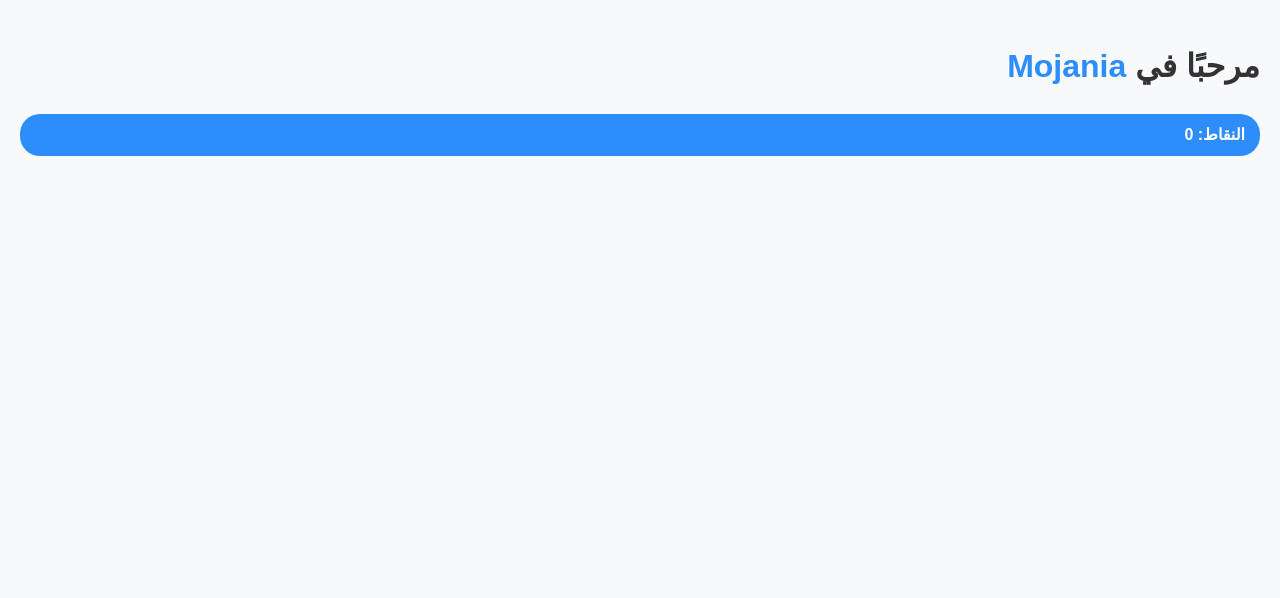
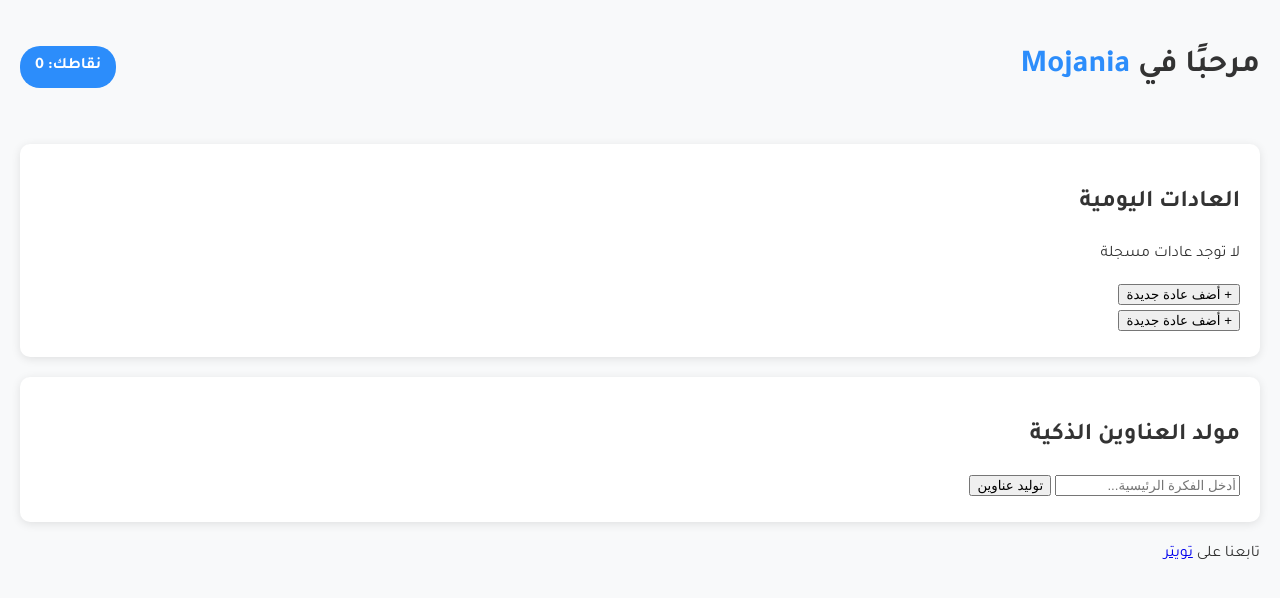
Before and after one commit to muhands123/mojania-project, a plain HTML site: page index.html in a window 1280 px wide. Drawn offline with Linux system fonts and the light colour scheme.

Commit message:
Update index.html

```diff
--- a/index.html
+++ b/index.html
@@ -1,24 +1,70 @@
 <!DOCTYPE html>
 <html lang="ar" dir="rtl">
 <head>
+    <!-- المعلومات الأساسية -->
     <meta charset="UTF-8">
     <meta name="viewport" content="width=device-width, initial-scale=1.0">
-    <title>Mojania</title>
+    <title>Mojania - أدوات الإنتاجية</title>
+
+    <!-- روابط ملفات التصميم -->
     <link rel="stylesheet" href="assets/css/main.css">
+    <link rel="stylesheet" href="assets/css/modules/habits.css">
+    <link rel="stylesheet" href="assets/css/modules/titles.css">
+    <link rel="stylesheet" href="assets/css/modules/points.css">
+
+    <!-- خطوط جوجل للعربية -->
+    <link href="https://fonts.googleapis.com/css2?family=Tajawal:wght@400;700&display=swap" rel="stylesheet">
 </head>
 <body>
+    <!-- الهيكل الرئيسي -->
     <div class="container">
-        <header>
+        <!-- رأس الصفحة -->
+        <header class="main-header">
             <h1>مرحبًا في <span class="logo">Mojania</span></h1>
-            <div class="points-display">النقاط: <span id="points">0</span></div>
+            <div class="points-display">
+                نقاطك: <span id="points-counter">0</span>
+            </div>
         </header>
 
+        <!-- القسم الرئيسي -->
         <main>
-            <section id="habits-tool" class="tool-section"></section>
-            <section id="titles-tool" class="tool-section"></section>
+            <!-- أداة العادات -->
+            <section class="tool-card" id="habits-tool">
+                <h2>العادات اليومية</h2>
+                <div class="habits-list" id="habits-list">
+                    <!-- سيتم ملؤها بالجافاسكريبت -->
+                </div>
+                <button id="add-habit-btn" class="primary-btn">+ أضف عادة جديدة</button>
+            </section>
+
+            <!-- أداة العناوين -->
+            <section class="tool-card" id="titles-tool">
+                <h2>مولد العناوين الذكية</h2>
+                <div class="input-group">
+                    <input type="text" id="keyword-input" placeholder="أدخل الفكرة الرئيسية...">
+                    <button id="generate-titles-btn" class="primary-btn">توليد عناوين</button>
+                </div>
+                <div class="results" id="titles-results">
+                    <!-- سيتم ملؤها بالجافاسكريبت -->
+                </div>
+            </section>
         </main>
+
+        <!-- تذييل الصفحة -->
+        <footer>
+            <p>تابعنا على <a href="#">تويتر</a></p>
+        </footer>
     </div>
 
+    <!-- روابط ملفات الجافاسكريبت -->
     <script type="module" src="assets/js/app.js"></script>
+    <script type="module" src="assets/js/modules/habitsSystem.js"></script>
+    <script type="module" src="assets/js/modules/titlesSystem.js"></script>
+    <script type="module" src="assets/js/modules/pointsSystem.js"></script>
+
+    <!-- التأكد من تحميل كل الأنظمة -->
+    <script type="module">
+        console.log('تم تحميل جميع الملفات بنجاح');
+    </script>
 </body>
 </html>
```
